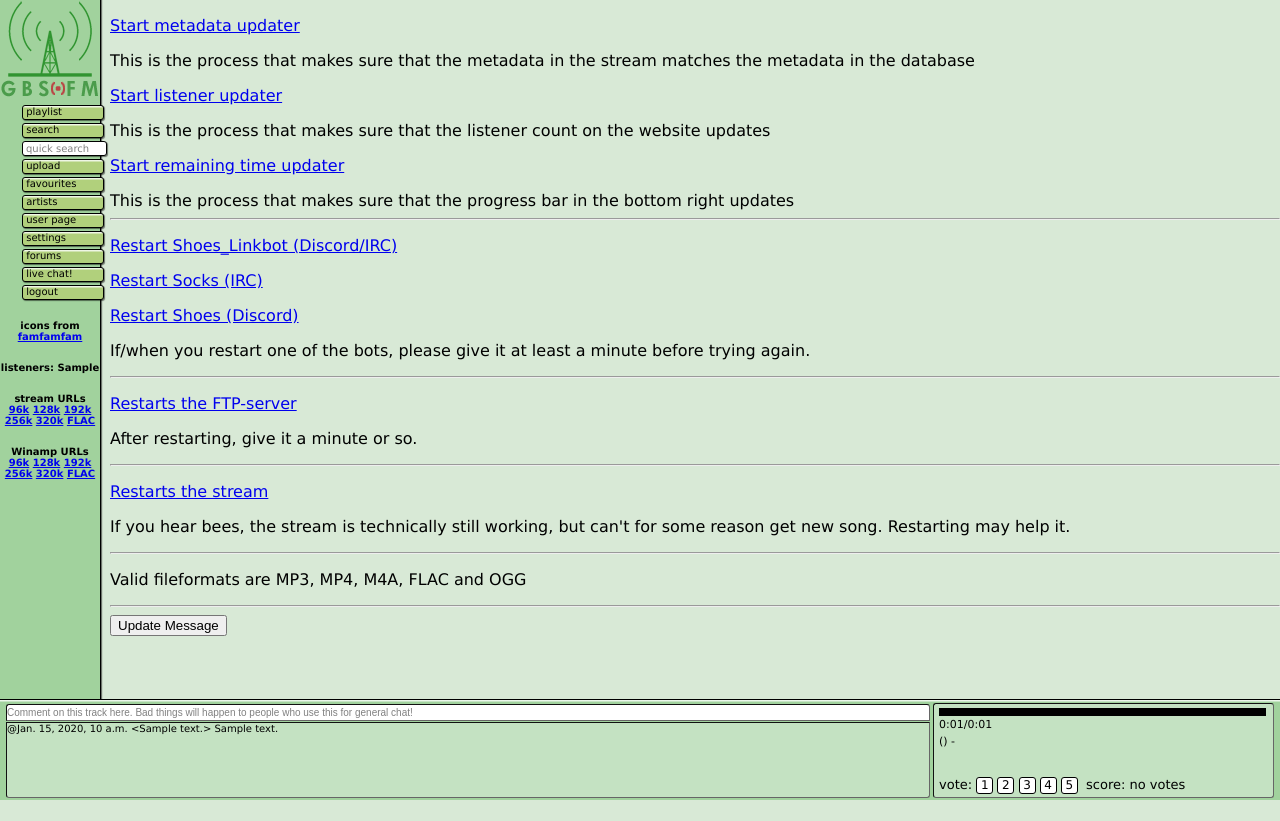
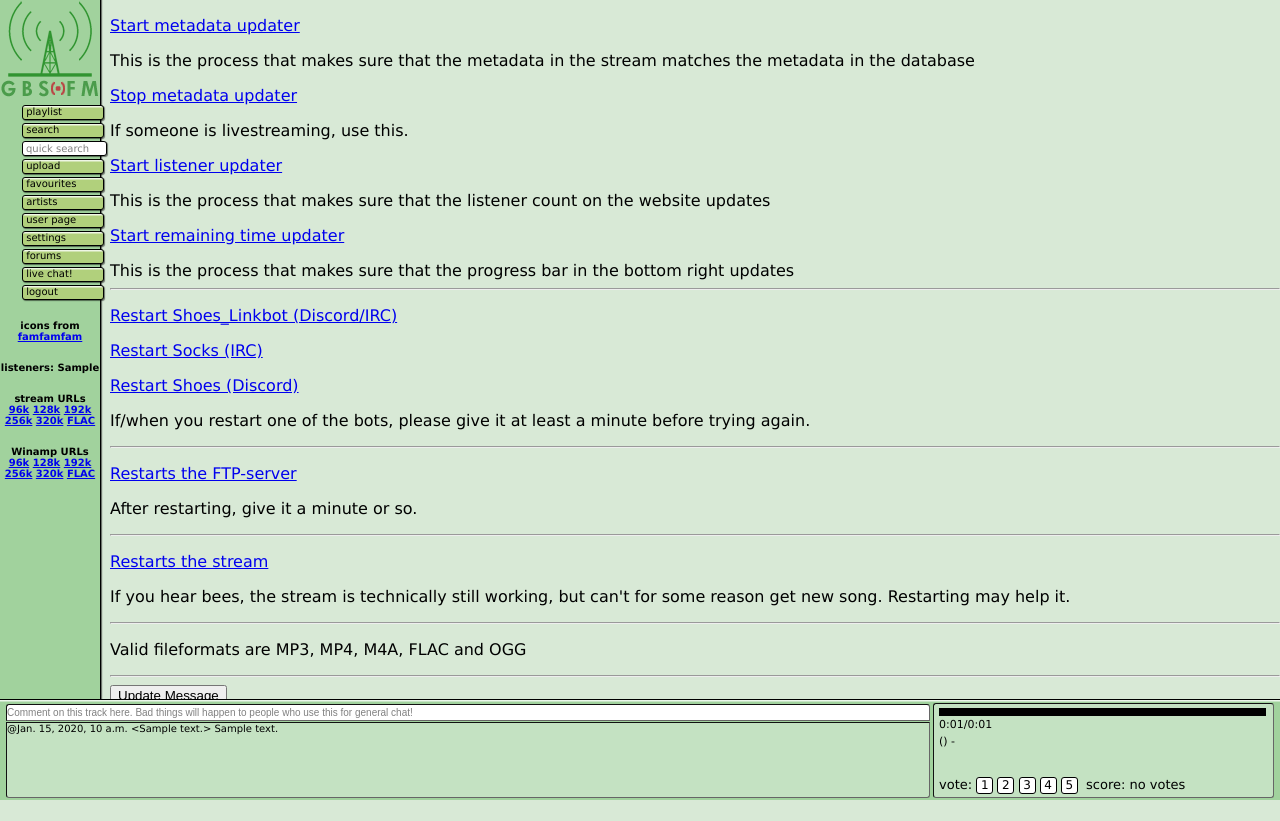
Before and after one commit to ScuttleSE/gbsfm_web, a Django app: template playlist/templates/admin.html in a window 1280 px wide. Before the commit the page ends 800 px from the top, so only its background shows below. Run offline with Django 3.2, Linux system fonts and the light colour scheme; the template is opened without the code that fills it: most values are stand-ins (such as "Sample title", 1, 10 or a date in 2020); parts of the project's set-up code (start-up, migrations or seed data) failed here and were passed over; some libraries are stand-ins or nearby versions.

Commit message:
stop metadataupdater

```diff
--- a/playlist/templates/admin.html
+++ b/playlist/templates/admin.html
@@ -5,6 +5,7 @@
 {% block main %}
   <div class="playlist">
     <p><a href="{% url 'start_metadataupdater' %}" class="button">Start metadata updater</a></p> This is the process that makes sure that the metadata in the stream matches the metadata in the database
+    <p><a href="{% url 'stop_metadataupdater' %}" class="button">Stop metadata updater</a></p> If someone is livestreaming, use this.
     <p><a href="{% url 'start_listeners' %}" class="button">Start listener updater</a></p> This is the process that makes sure that the listener count on the website updates
     <p><a href="{% url 'start_remaining' %}" class="button">Start remaining time updater</a></p> This is the process that makes sure that the progress bar in the bottom right updates
     <hr>
```
